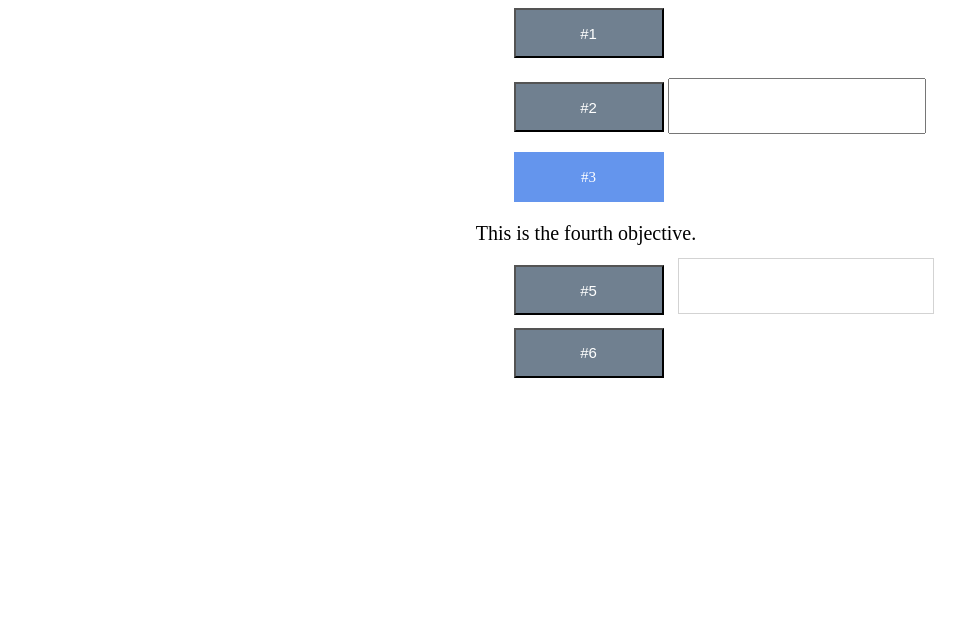
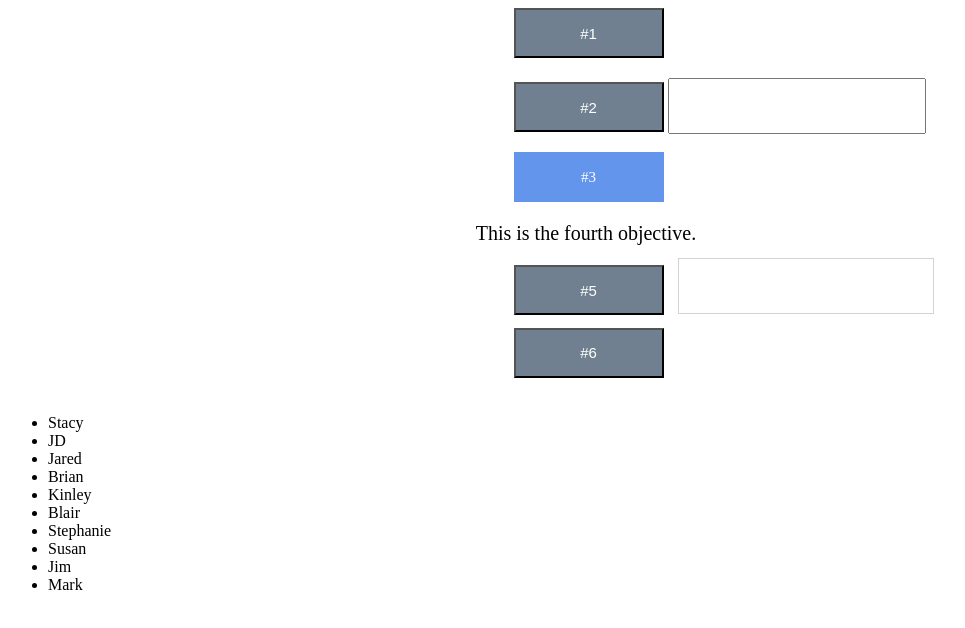
Before and after one commit to Jesla/DepotULab-SimpleTasks-DOM, a plain HTML site: page index.html in a window 1280 px wide. Both pictures are taken after a click on the button "#1". Shown: the whole page, without its empty margins (0-965 px from the left). Drawn offline with Linux system fonts and the light colour scheme.

Commit message:
Complete

```diff
--- a/index.html
+++ b/index.html
@@ -16,7 +16,7 @@
         <div id='fifthObjDiv'></div>
         <div id = 'sixtObjDiv'>
             <button id='sixthObjButton'>#6</button>
-            <ul id= sixthUl>
+            <ul id= "sixthUl">
             </ul>
         </div>
     </body>
--- a/scripts.js
+++ b/scripts.js
@@ -74,40 +74,20 @@ function clickAlert5() {
     var textDiv = document.getElementById('fifthObjText').appendChild(fifthSpan);
 }
 
-// SIXTH OBJECTIVE - Create a button and a `ul` in your HTML. In JavaScript,
-// create an array containing the names of your friends, at least 10. When the button
-// is clicked, add each friend's name as an `li` to the `ul` on the page.
+// SIXTH OBJECTIVE
 
-// FIRST APPROACH - UNSUCCESSFULL
+var friendsArray = ["Stacy", "JD", "Jared", "Brian", "Kinley", "Blair", "Stephanie", "Susan", "Jim", "Mark"];
+var sixthObjClick = addEventListener('click', clickAlert6);
 
-// var friendsArray = ["Stacy", "JD", "Jared", "Brian", "Kinley", "Blair", "Stephanie", "Susan", "Jim", "Mark"];
-// var sixthObjClick = addEventListener('click', clickAlert6);
+function clickAlert6() {
 
-// function clickAlert6() {
-//     var sixthObjList = document.createElement('li');
-//     sixthObjList.class = 'sixthLiList';
-
-//     for (var i = 0; i < friendsArray.length; i++) {
-//         var friendList = (friendsArray[i]);
-//         document.getElementById('sixthUl').appendChild(sixthObjList);
-//         document.getElementsByClassName('sixthObjList').appendChild(sixthObjList[friendList]);
-//     }
-// }
-
-
-// SECOND APPROACH - UNSUCCESSFULL
-
-// var friendsArray = ["Stacy", "JD", "Jared", "Brian", "Kinley", "Blair", "Stephanie", "Susan", "Jim", "Mark"];
-//    var sixthObjButton = document.getElementById('sixthObjButton');
-//    sixthObjButton.onclick = function() {
-
-//        var theList = document.getElementById('sixthUl');
-//         for(var i = 0; i < friendsArray.length; i++){
-//            var sixthLiList = document.createElement('li');
-//            sixthLiList.appendChild(document.createTextNode(sixthLiList));
-//            theList.appendChild(sixthLiList);
-//         };
-//    }
-
+    for (var i = 0; i < friendsArray.length; i++) {
+        var friendList = friendsArray[i];
+        var sixthObjList = document.createElement('li');
+        sixthObjList.class = 'sixthLiList';
+        sixthObjList.innerHTML = friendList;
+        document.getElementById('sixthUl').appendChild(sixthObjList);
+    }
+}
 
    }); // THESE ARE THE FINAL CLOSE TAGS FOR THE PAGE - DO NOT REMOVE
```
